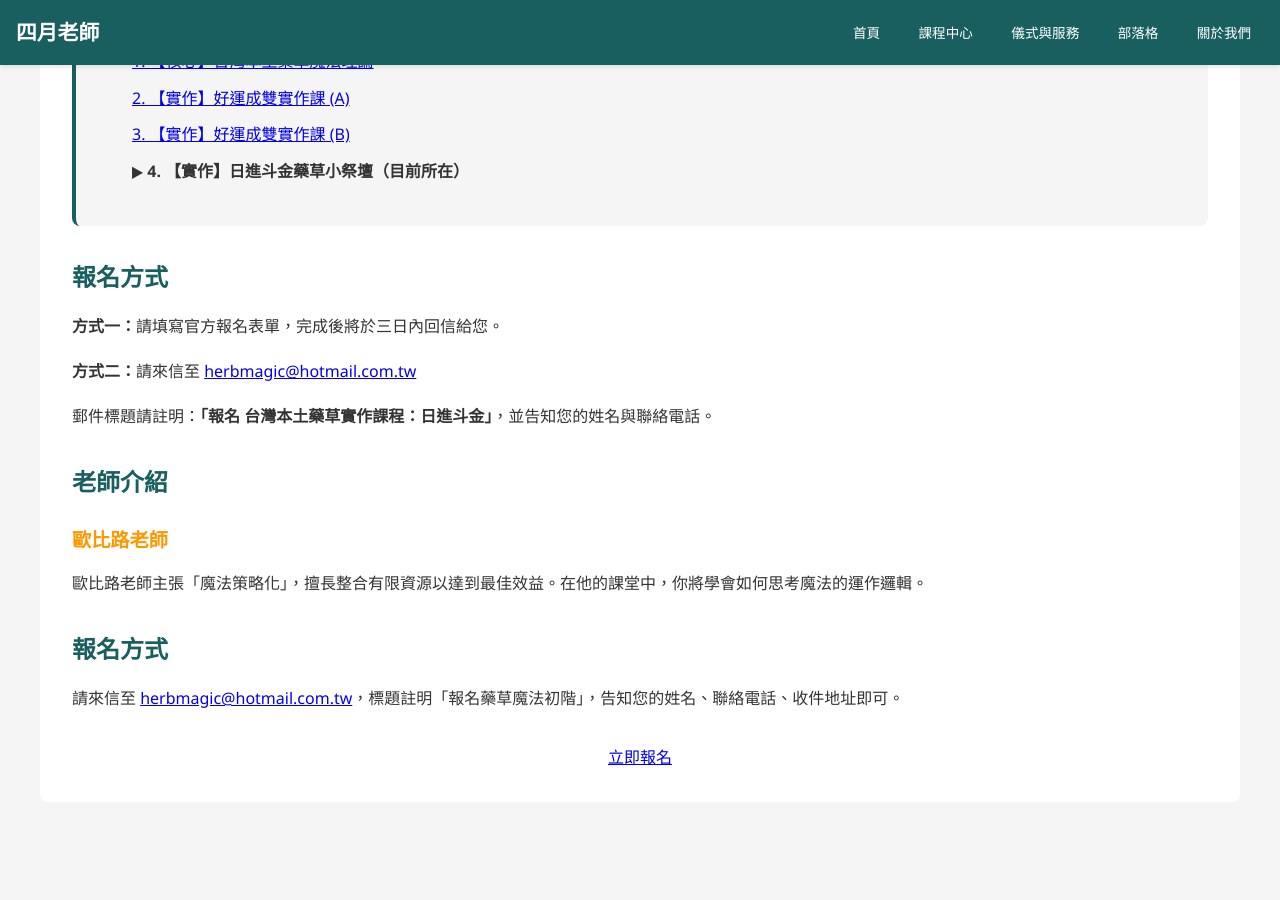
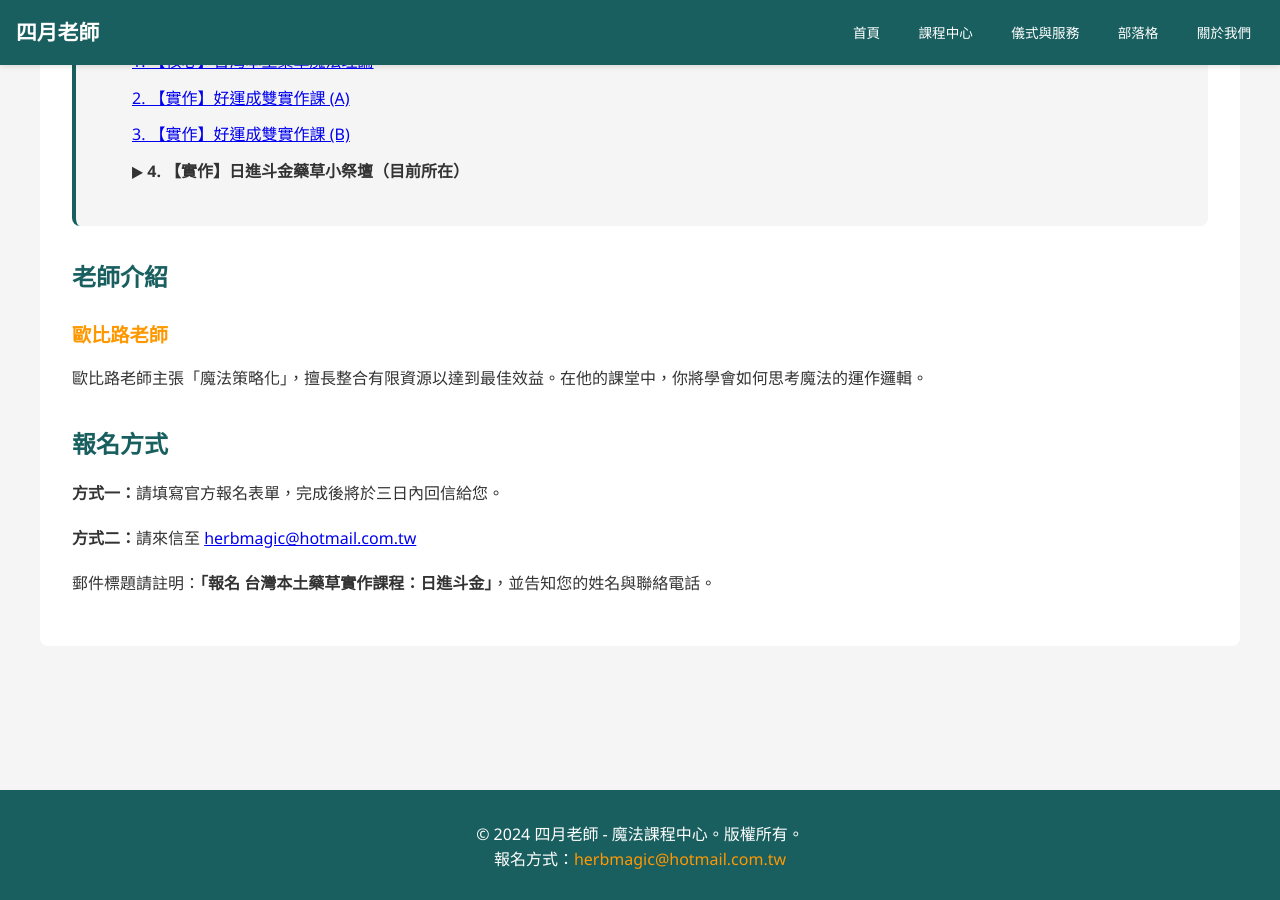
Before and after one commit to light4uliuphone-lang/hoodoo, a Jekyll site: the page built from courses/course-local-04.html, in a window 1280 px wide and 900 px high, scrolled down 1186 px. Built offline with Jekyll 4.4.1, drawn with Linux system fonts in a browser that asks for light colours.

Commit message:
Update course-local-04.html

```diff
--- a/courses/course-local-04.html
+++ b/courses/course-local-04.html
@@ -43,25 +43,18 @@ title: "台灣本土藥草實作課程：日進斗金 - 歐比路老師"
             </ul>
         </div>
 
-        <h2>報名方式</h2>
-        <div class="registration-info">
-            <p><strong>方式一：</strong>請填寫官方報名表單，完成後將於三日內回信給您。</p>
-            <p><strong>方式二：</strong>請來信至 <a href="mailto:{{ site.email | default: 'herbmagic@hotmail.com.tw' }}">{{ site.email | default: 'herbmagic@hotmail.com.tw' }}</a></p>
-            <p>郵件標題請註明：<strong>「報名 {{ page.title | split: " - " | first }}」</strong>，並告知您的姓名與聯絡電話。</p>
-        </div>
+
 
         <h2>老師介紹</h2>
         <div class="teacher-info">
             <h3>歐比路老師</h3>
             <p>歐比路老師主張「魔法策略化」，擅長整合有限資源以達到最佳效益。在他的課堂中，你將學會如何思考魔法的運作邏輯。</p>
         </div>
-
-       <h2>報名方式</h2>
+      <h2>報名方式</h2>
         <div class="registration-info">
-            <p>請來信至 <a href="mailto:{{ site.email | default: 'herbmagic@hotmail.com.tw' }}">{{ site.email | default: 'herbmagic@hotmail.com.tw' }}</a>，標題註明「報名藥草魔法初階」，告知您的姓名、聯絡電話、收件地址即可。</p>
-        </div>
-        <div style="text-align: center; margin-top: 2rem;">
-            <a href="mailto:{{ site.email | default: 'herbmagic@hotmail.com.tw' }}" class="btn-primary">立即報名</a>
+            <p><strong>方式一：</strong>請填寫官方報名表單，完成後將於三日內回信給您。</p>
+            <p><strong>方式二：</strong>請來信至 <a href="mailto:{{ site.email | default: 'herbmagic@hotmail.com.tw' }}">{{ site.email | default: 'herbmagic@hotmail.com.tw' }}</a></p>
+            <p>郵件標題請註明：<strong>「報名 {{ page.title | split: " - " | first }}」</strong>，並告知您的姓名與聯絡電話。</p>
         </div>
     </div>
 </div>
```
